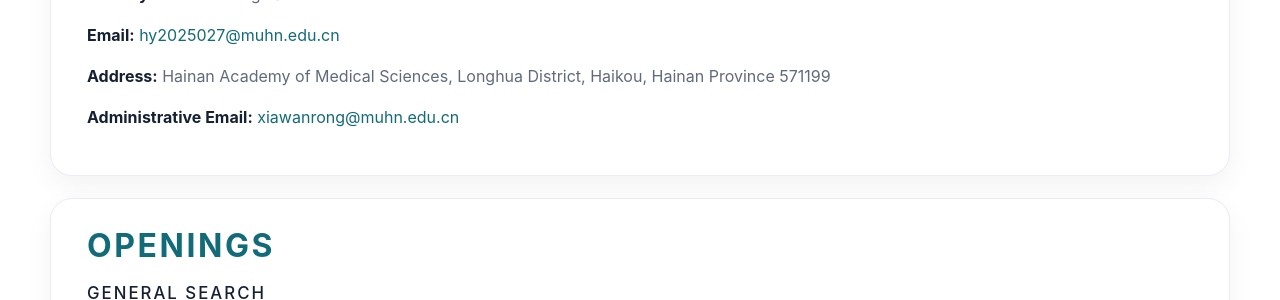
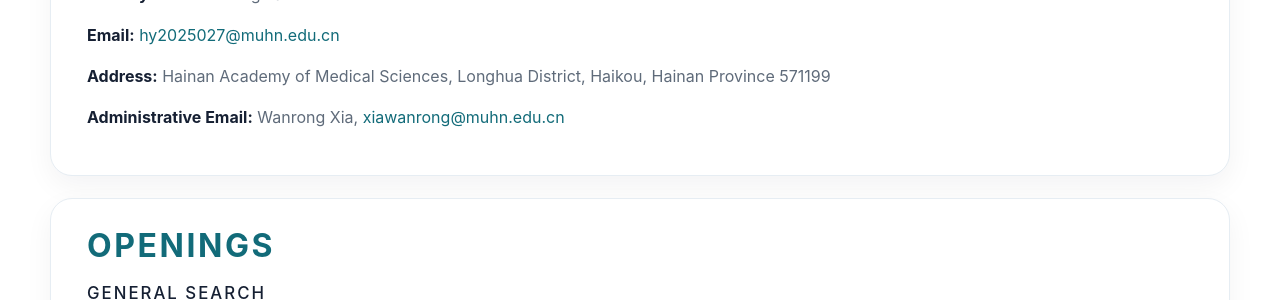
Before and after one commit to hanzeyan/hanzeyan.github.io, a Jekyll site: the page built from contact.md, in a window 1280 px wide. Shown: the part 233-533 px from the top of the page. Built offline with Jekyll 4.4.1, drawn with Linux system fonts in a browser that asks for light colours.

Commit message:
Update contact.md

```diff
--- a/contact.md
+++ b/contact.md
@@ -74,7 +74,7 @@ permalink: /contact/
     <li><strong>Primary contact:</strong> Peng Tan</li>
     <li><strong>Email:</strong> <a href="mailto:hy2025027@muhn.edu.cn">hy2025027@muhn.edu.cn</a></li>
     <li><strong>Address:</strong> Hainan Academy of Medical Sciences, Longhua District, Haikou, Hainan Province 571199</li>
-    <li><strong>Administrative Email:</strong> <a href="mailto:xiawanrong@muhn.edu.cn">xiawanrong@muhn.edu.cn</a></li>
+    <li><strong>Administrative Email:</strong> Wanrong Xia, <a href="mailto:xiawanrong@muhn.edu.cn">xiawanrong@muhn.edu.cn</a></li>
   </ul>
 </section>
 
```
